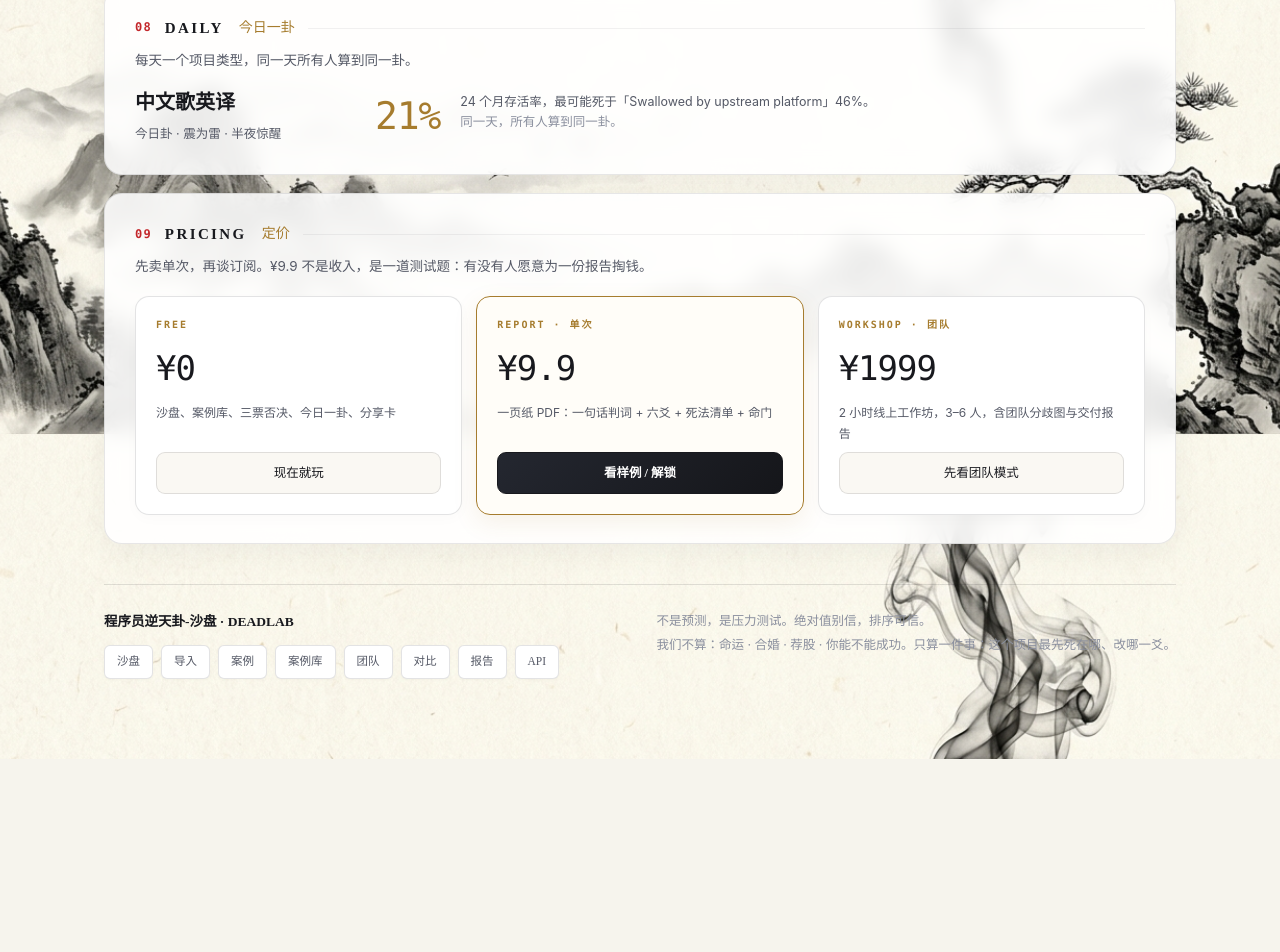
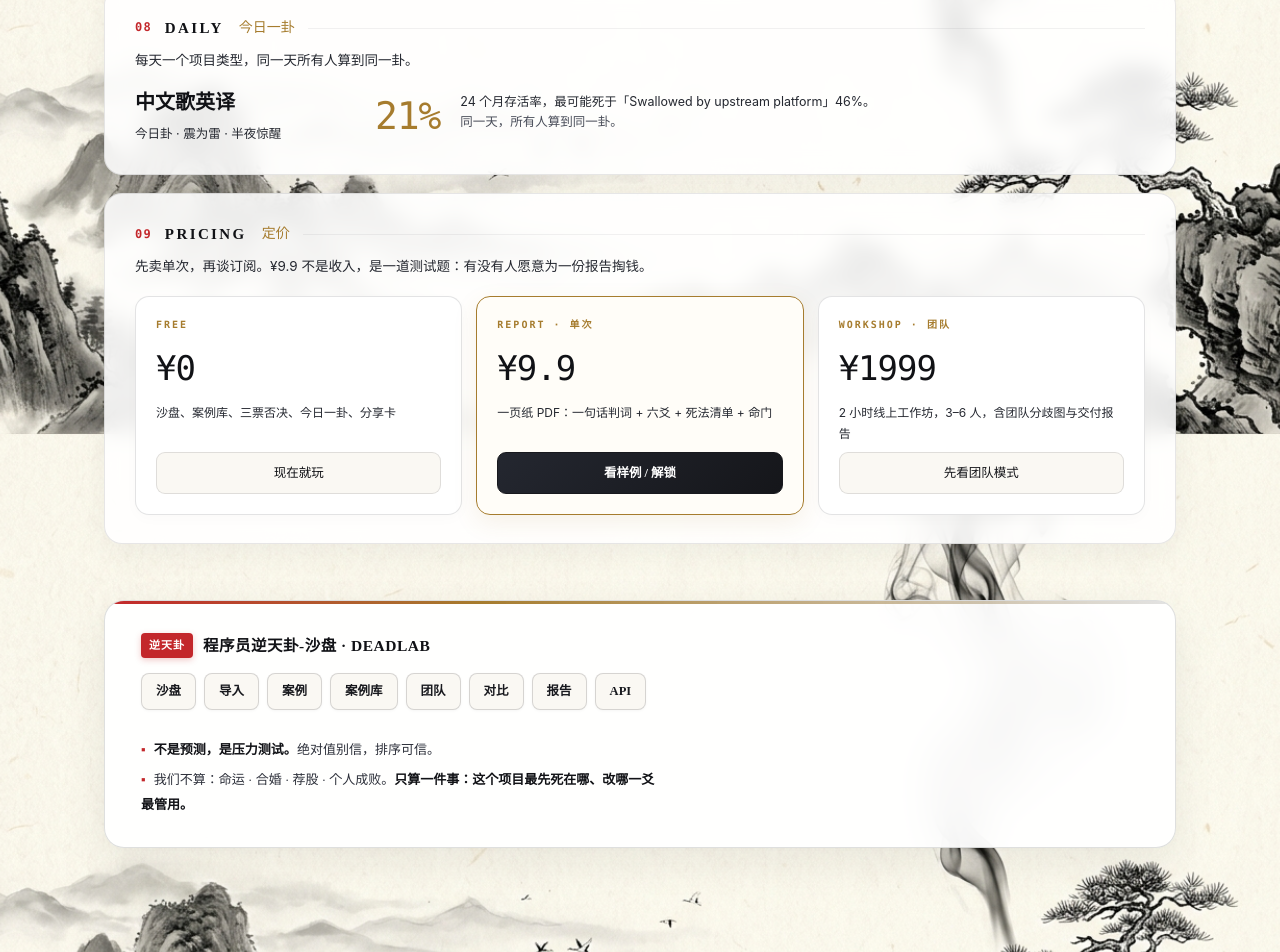
Before and after one commit to yepinggu66/deadlab, a plain HTML site: page index.html in a window 1280 px wide. Shown: the part 1966-2918 px from the top of the page. Before the commit the page ends 2725 px from the top, so only its background shows below. Drawn offline with Linux system fonts and the light colour scheme.

Commit message:
fix(ui): 升级页脚为白宣纸毛玻璃托盘卡片，强化焦墨排版与按钮朱砂点睛配色

```diff
--- a/index.html
+++ b/index.html
@@ -15,9 +15,9 @@
   --line:rgba(26,28,33,.12);   /* 淡墨线条 */
   --line2:rgba(26,28,33,.06);  /* 极细微墨痕 */
   --line-gold:rgba(166,124,46,.38); /* 泥金细线 */
-  --txt:#18191E;               /* 浓墨正文字色 */
-  --dim:#555966;               /* 烟墨中性文字 */
-  --dim2:#8A8F9E;              /* 淡岚次级文字 */
+  --txt:#111216;               /* 焦墨正文字色，黑如点漆 */
+  --dim:#252830;               /* 浓墨中性文字，对比清晰 */
+  --dim2:#484C58;              /* 重墨次级文字，不发虚飘 */
   --red:#C3272B;               /* 朱砂红（印章与警讯） */
   --red2:#D8383F;              /* 丹砂红 */
   --red-glow:rgba(195,39,43,.22);
@@ -262,17 +262,114 @@ button.ghost:hover{border-color:var(--gold); color:var(--gold); background:#FAF8
 .rec .state.due{color:var(--red); font-weight:600}
 .empty{margin:0; font-size:14.2px; color:var(--dim2); font-family:var(--serif)}
 
-/* footer */
-footer{margin-top:40px; padding-top:24px; border-top:1px solid var(--line); font-size:12.5px; color:var(--dim2); line-height:1.9; display:flex; justify-content:space-between; gap:20px; flex-wrap:wrap}
-footer .mono{font-family:var(--serif); font-size:13.5px; font-weight:600; color:var(--txt)}
-.fnav{display:flex; gap:8px; flex-wrap:wrap; margin-top:10px}
-.fnav a{
-  color:var(--dim); text-decoration:none; font-size:11.5px; font-family:var(--serif);
-  padding:5px 12px; border-radius:6px; border:1px solid var(--line);
-  background:#FFF; transition:all .18s ease; box-shadow:0 1px 3px rgba(0,0,0,.03);
-}
-.fnav a:hover{
-  color:var(--txt); border-color:var(--gold); background:#FAF8F3; text-decoration:none;
+/* footer 水墨宣纸毛玻璃托盘卡片 */
+footer{
+  margin-top: 56px;
+  margin-bottom: 24px;
+  padding: 30px 36px;
+  background: rgba(255, 255, 255, 0.94);
+  backdrop-filter: blur(20px);
+  -webkit-backdrop-filter: blur(20px);
+  border: 1px solid rgba(26, 28, 33, 0.14);
+  border-radius: 20px;
+  box-shadow: 0 14px 40px rgba(20, 22, 28, 0.08), 0 2px 6px rgba(0, 0, 0, 0.02);
+  font-size: 13px;
+  color: #2D303A;
+  line-height: 1.9;
+  display: flex;
+  justify-content: space-between;
+  align-items: center;
+  gap: 28px;
+  flex-wrap: wrap;
+  position: relative;
+  overflow: hidden;
+}
+footer::before {
+  content: "";
+  position: absolute;
+  top: 0;
+  left: 0;
+  width: 100%;
+  height: 3px;
+  background: linear-gradient(90deg, #C3272B 0%, #A67C2E 35%, rgba(26,28,33,0.12) 100%);
+}
+footer .footer-brand {
+  display: flex;
+  align-items: center;
+  gap: 10px;
+  margin-bottom: 12px;
+}
+footer .footer-title {
+  font-family: var(--serif);
+  font-size: 15.5px;
+  font-weight: 700;
+  color: #111216;
+  letter-spacing: 0.5px;
+}
+footer .footer-seal {
+  display: inline-flex;
+  align-items: center;
+  justify-content: center;
+  padding: 2px 8px;
+  background: #C3272B;
+  color: #FFF;
+  font-size: 11px;
+  font-family: var(--serif);
+  font-weight: 700;
+  border-radius: 4px;
+  letter-spacing: 1px;
+  box-shadow: 0 2px 6px rgba(195, 39, 43, 0.25);
+}
+.fnav {
+  display: flex;
+  gap: 8px;
+  flex-wrap: wrap;
+  margin-top: 6px;
+}
+.fnav a {
+  color: #18191E !important;
+  text-decoration: none;
+  font-size: 12.5px;
+  font-family: var(--serif);
+  font-weight: 600;
+  padding: 6px 14px;
+  border-radius: 8px;
+  border: 1px solid rgba(26, 28, 33, 0.16);
+  background: #FAF8F3;
+  transition: all .2s ease;
+  box-shadow: 0 1px 3px rgba(0, 0, 0, 0.04);
+  display: inline-flex;
+  align-items: center;
+}
+.fnav a:hover {
+  color: #FFFFFF !important;
+  border-color: #111216 !important;
+  background: #18191E !important;
+  transform: translateY(-1px);
+  box-shadow: 0 4px 12px rgba(24, 25, 30, 0.18);
+  text-decoration: none;
+}
+.footer-desc {
+  max-width: 520px;
+  font-family: var(--serif);
+  font-size: 13px;
+  line-height: 1.85;
+  color: #2D303A;
+}
+.footer-desc-item {
+  margin-bottom: 6px;
+}
+.footer-desc-item:last-child {
+  margin-bottom: 0;
+}
+.footer-desc strong {
+  color: #111216;
+  font-weight: 700;
+}
+.seal-dot {
+  color: #C3272B;
+  font-weight: bold;
+  margin-right: 5px;
 }
 
 .toast{
@@ -918,13 +1015,19 @@ footer .mono{font-family:var(--serif); font-size:13.5px; font-weight:600; color:
 
   <footer>
     <div>
-      <div class="mono" style="margin-bottom:8px">程序员逆天卦-沙盘 · DEADLAB</div>
+      <div class="footer-brand">
+        <span class="footer-seal">逆天卦</span>
+        <span class="footer-title">程序员逆天卦-沙盘 · DEADLAB</span>
+      </div>
       <div class="fnav">
         <a href="index.html">沙盘</a><a href="import.html">导入</a><a href="cases.html">案例</a><a href="library.html">案例库</a>
         <a href="team.html">团队</a><a href="compare.html">对比</a><a href="report.html">报告</a><a href="api.html">API</a>
       </div>
     </div>
-    <span style="max-width:520px">不是预测，是压力测试。绝对值别信，排序可信。<br>我们不算：命运 · 合婚 · 荐股 · 你能不能成功。只算一件事：这个项目最先死在哪、改哪一爻。</span>
+    <div class="footer-desc">
+      <div class="footer-desc-item"><span class="seal-dot">▪</span> <strong>不是预测，是压力测试。</strong>绝对值别信，排序可信。</div>
+      <div class="footer-desc-item"><span class="seal-dot">▪</span> 我们不算：命运 · 合婚 · 荐股 · 个人成败。<strong>只算一件事：这个项目最先死在哪、改哪一爻最管用。</strong></div>
+    </div>
   </footer>
 </div>
 
--- a/ui.css
+++ b/ui.css
@@ -4,9 +4,9 @@
   --panel2:#F4F1EA;
   --line:rgba(26,28,33,.12);
   --line2:rgba(26,28,33,.06);
-  --txt:#18191E;
-  --dim:#555966;
-  --dim2:#8A8F9E;
+  --txt:#111216;
+  --dim:#252830;
+  --dim2:#484C58;
   --red:#C3272B;
   --red2:#D8383F;
   --gold:#A67C2E;
@@ -94,11 +94,116 @@ table.tb tr:last-child td{border-bottom:none}
 .rowline b{color:var(--txt);font-family:var(--mono);font-size:12px;font-weight:500}
 
 /* Footer & Navigation */
-footer{margin-top:36px;padding-top:24px;border-top:1px solid var(--line);font-size:12px;color:var(--dim2);display:flex;justify-content:space-between;gap:20px;flex-wrap:wrap}
-footer .mono{font-family:var(--serif);font-size:13.5px;color:var(--txt);font-weight:600}
-.fnav{display:flex;gap:8px;flex-wrap:wrap;margin-top:10px}
-.fnav a{color:var(--dim);text-decoration:none;font-size:11.5px;font-family:var(--serif);padding:5px 12px;border-radius:6px;border:1px solid var(--line);background:#FFF;transition:all .18s ease;box-shadow:0 1px 3px rgba(0,0,0,.03)}
-.fnav a:hover{color:var(--txt);border-color:var(--gold);background:#FAF8F3}
+/* footer 水墨宣纸毛玻璃托盘卡片 */
+footer{
+  margin-top: 56px;
+  margin-bottom: 24px;
+  padding: 30px 36px;
+  background: rgba(255, 255, 255, 0.94);
+  backdrop-filter: blur(20px);
+  -webkit-backdrop-filter: blur(20px);
+  border: 1px solid rgba(26, 28, 33, 0.14);
+  border-radius: 20px;
+  box-shadow: 0 14px 40px rgba(20, 22, 28, 0.08), 0 2px 6px rgba(0, 0, 0, 0.02);
+  font-size: 13px;
+  color: #2D303A;
+  line-height: 1.9;
+  display: flex;
+  justify-content: space-between;
+  align-items: center;
+  gap: 28px;
+  flex-wrap: wrap;
+  position: relative;
+  overflow: hidden;
+}
+footer::before {
+  content: "";
+  position: absolute;
+  top: 0;
+  left: 0;
+  width: 100%;
+  height: 3px;
+  background: linear-gradient(90deg, #C3272B 0%, #A67C2E 35%, rgba(26,28,33,0.12) 100%);
+}
+footer .footer-brand {
+  display: flex;
+  align-items: center;
+  gap: 10px;
+  margin-bottom: 12px;
+}
+footer .footer-title {
+  font-family: var(--serif);
+  font-size: 15.5px;
+  font-weight: 700;
+  color: #111216;
+  letter-spacing: 0.5px;
+}
+footer .footer-seal {
+  display: inline-flex;
+  align-items: center;
+  justify-content: center;
+  padding: 2px 8px;
+  background: #C3272B;
+  color: #FFF;
+  font-size: 11px;
+  font-family: var(--serif);
+  font-weight: 700;
+  border-radius: 4px;
+  letter-spacing: 1px;
+  box-shadow: 0 2px 6px rgba(195, 39, 43, 0.25);
+}
+.fnav {
+  display: flex;
+  gap: 8px;
+  flex-wrap: wrap;
+  margin-top: 6px;
+}
+.fnav a {
+  color: #18191E !important;
+  text-decoration: none;
+  font-size: 12.5px;
+  font-family: var(--serif);
+  font-weight: 600;
+  padding: 6px 14px;
+  border-radius: 8px;
+  border: 1px solid rgba(26, 28, 33, 0.16);
+  background: #FAF8F3;
+  transition: all .2s ease;
+  box-shadow: 0 1px 3px rgba(0, 0, 0, 0.04);
+  display: inline-flex;
+  align-items: center;
+}
+.fnav a:hover {
+  color: #FFFFFF !important;
+  border-color: #111216 !important;
+  background: #18191E !important;
+  transform: translateY(-1px);
+  box-shadow: 0 4px 12px rgba(24, 25, 30, 0.18);
+  text-decoration: none;
+}
+.footer-desc {
+  max-width: 520px;
+  font-family: var(--serif);
+  font-size: 13px;
+  line-height: 1.85;
+  color: #2D303A;
+}
+.footer-desc-item {
+  margin-bottom: 6px;
+}
+.footer-desc-item:last-child {
+  margin-bottom: 0;
+}
+.footer-desc strong {
+  color: #111216;
+  font-weight: 700;
+}
+.seal-dot {
+  color: #C3272B;
+  font-weight: bold;
+  margin-right: 5px;
+}
+
 
 .toast{position:fixed;left:50%;bottom:32px;transform:translate(-50%,16px);z-index:9;background:#18191E;border:1px solid var(--gold);color:#FFF;padding:11px 22px;border-radius:8px;font-size:12.5px;opacity:0;pointer-events:none;transition:.22s;font-family:var(--serif);box-shadow:0 8px 24px rgba(0,0,0,.15)}
 .toast.on{opacity:1;transform:translate(-50%,0)}
```
